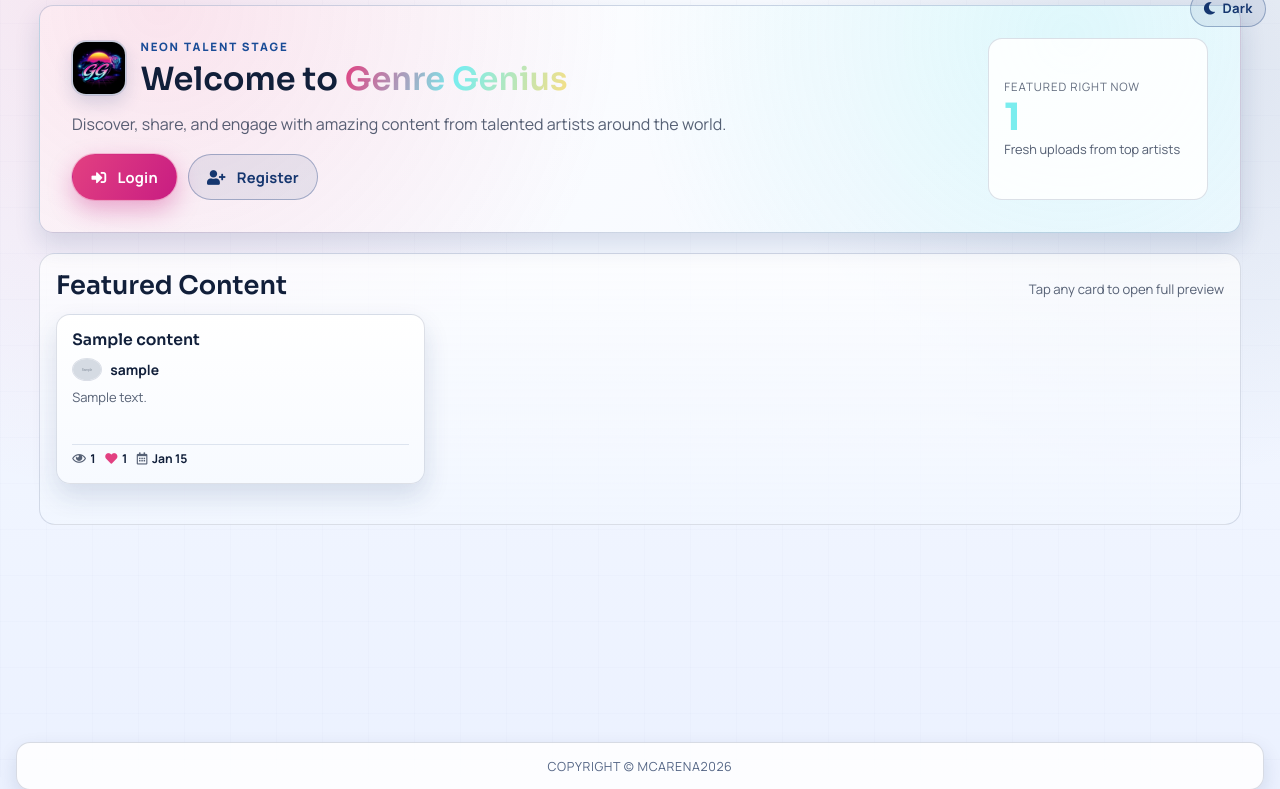
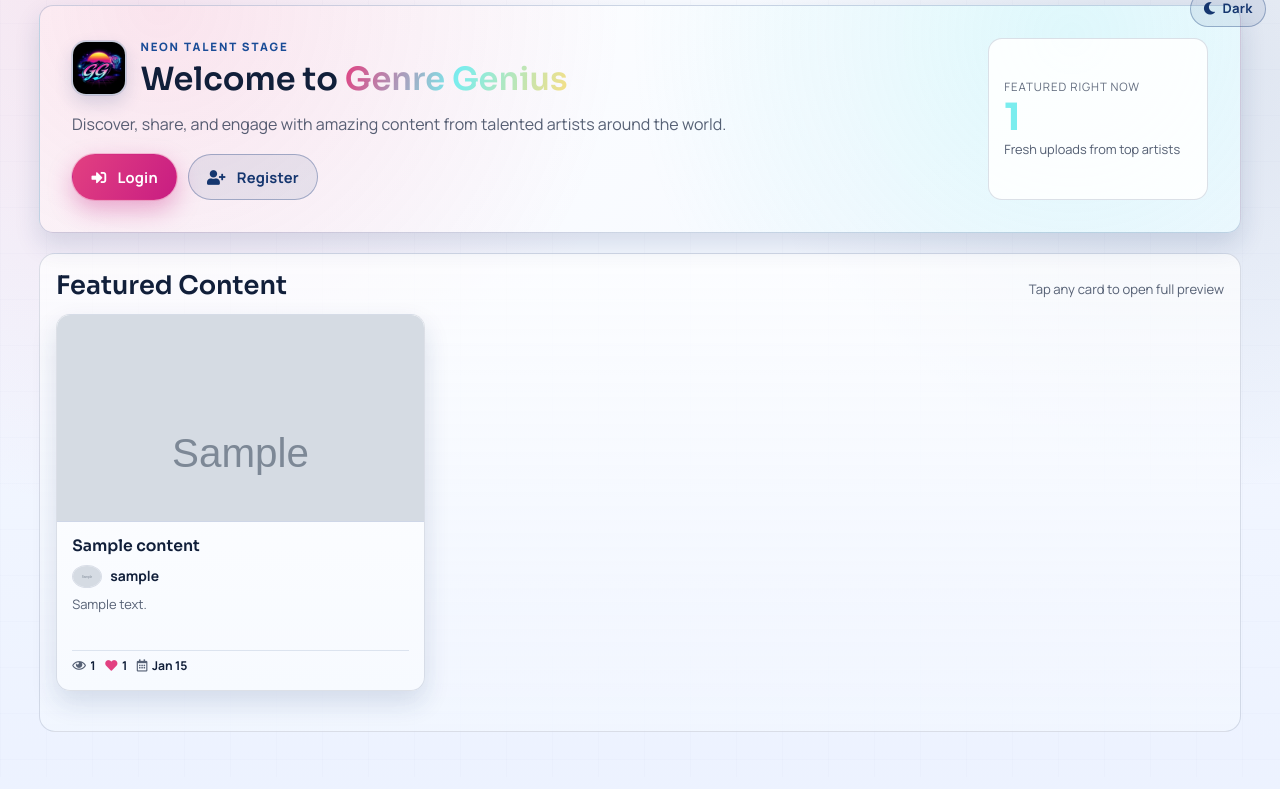
Before and after one commit to McArenaHart/ggenre, a Django app: page / in a window 1280 px wide. Shown: the part 23-812 px from the top of the page. Run offline with Django 5.2, Linux system fonts and the light colour scheme; tables that the repository leaves empty hold one stand-in row (values such as "Sample post"); grey boxes marked "Sample" are stand-in pictures; some libraries are stand-ins or nearby versions; some web fonts are replaced.

Commit message:
fix: make thumbnails always visible instead of only on hover

```diff
--- a/static/css/pages/content-list.css
+++ b/static/css/pages/content-list.css
@@ -84,7 +84,7 @@
 }
 
 .content-item .content-card-media {
-  display: none;
+  display: block;
   flex: 0 0 58%;
   min-height: 0;
 }
--- a/static/css/pages/content-welcome.css
+++ b/static/css/pages/content-welcome.css
@@ -165,7 +165,7 @@
   overflow: hidden;
   background: #0a1022;
   border-bottom: 1px solid var(--gg-border);
-  display: none;
+  display: block;
 }
 
 .welcome-media-card:hover .welcome-media-slot {
```
